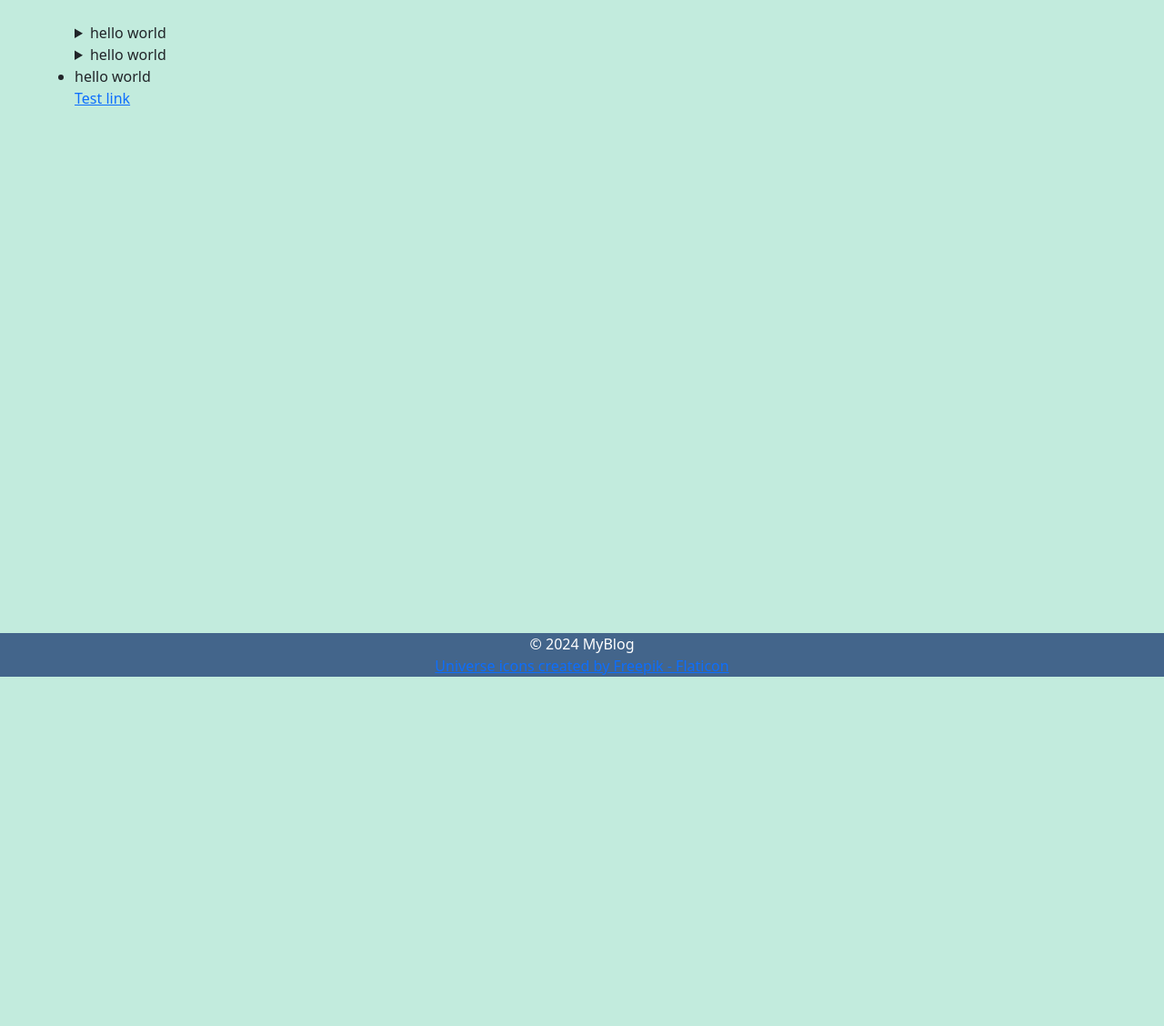
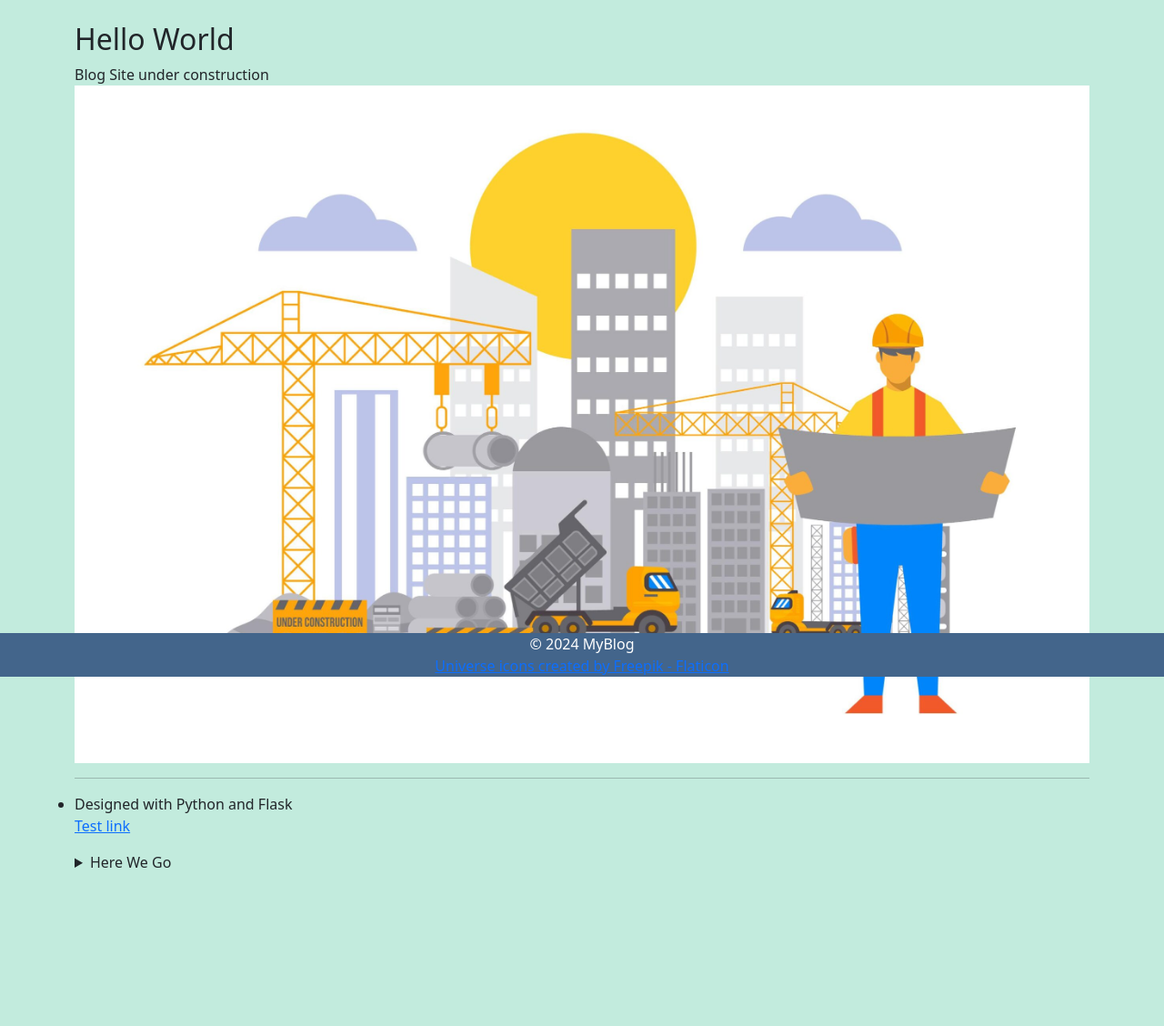
Before and after one commit to iloabachie/myblog, a Flask app: template templates/index.html in a window 1280 px wide. Shown: the part 56-1184 px from the top of the page at 91% size. Before the commit the page ends 800 px from the top, so only its background shows below. Run offline with Flask 3, Linux system fonts and the light colour scheme; the template is opened without the code that fills it, so the values that code supplies are empty.

Commit message:
under construction

```diff
--- a/templates/index.html
+++ b/templates/index.html
@@ -2,24 +2,23 @@
 
 {% block content %}
 
-<details>
-    <summary>hello world</summary>
-    <p>hi hello</p>
-</details>
-<details>
-    <summary>hello world</summary>
-    <p>hi hello</p>
-</details>
-<summary>hello world</summary>
+<h2>Hello World</h2>
+
+Blog Site under construction<br/>
+
+<img src="{{ url_for('static', filename='images/image.png') }}" class="img-fluid">
+<hr>
+<summary>Designed with Python and Flask</summary>
+
+
+
 <p><a href="{{ url_for('index', content=300) }}">Test link</a></p>
 
 
-{{ pizza }}<br>
-{{ pizza.2 }}<br>
-{% for item in pizza|reverse %}
-    {{ item|reverse }}<br>
-{% endfor %}
-
+<details>
+    <summary>Here We Go</summary>
+    <p>Learning whie Constructing Blog Site... Stay tuned</p>
+</details>
 <br/>
 
 
```
Also changed, not shown: static/images/image.png (added).
